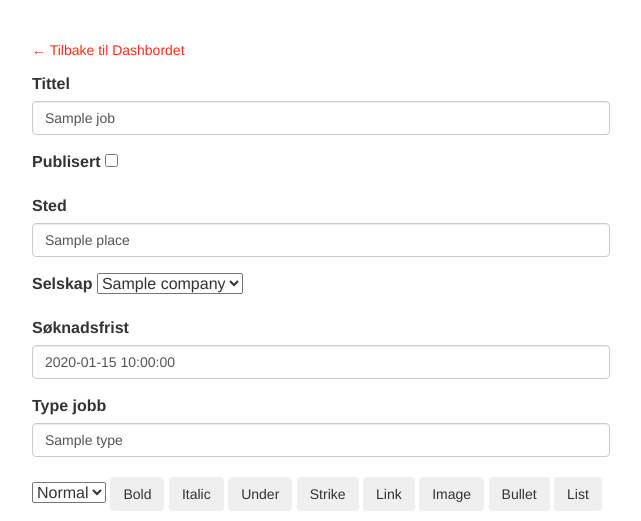
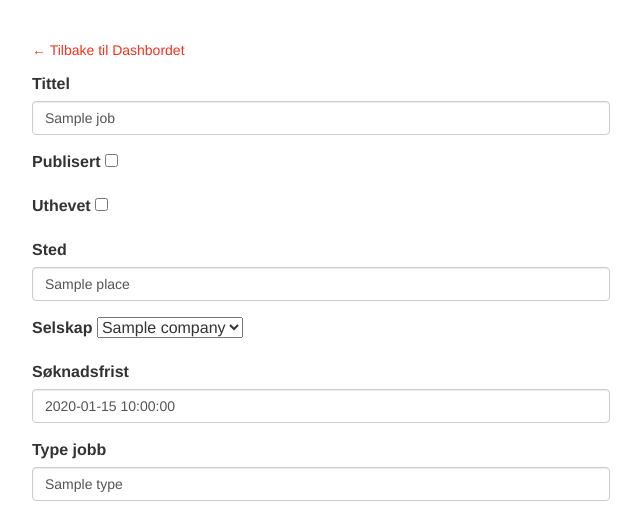
Before and after one commit to HYDPublic/Studjobb, a PHP site: template app/views/admin/edit-job.php in a window 1280 px wide. Shown: the part 365-886 px from the top of the page, without its empty margins (258-899 px from the left). Run offline with PHP 8.4, Linux system fonts and the light colour scheme; the template is opened without the code that fills it: most values are stand-ins (such as "Sample title", 1, 10 or a date in 2020); some libraries are stand-ins or nearby versions.

Commit message:
added mark checkbox to admin view and controller

```diff
--- a/app/controllers/admin.php
+++ b/app/controllers/admin.php
@@ -79,6 +79,12 @@ class Admin {
             $job->published = true;
         else
             $job->published = false;
+
+        if ($app->request->post('marked') == 'on')
+            $job->marked = true;
+        else
+            $job->marked = false;
+
         $job->save();
 
         $app->redirect('/admin/stilling/' . $id);
--- a/app/views/admin/edit-job.php
+++ b/app/views/admin/edit-job.php
@@ -16,6 +16,11 @@
                     <div class="form-group">
                         <label>Publisert</label>
                         <input name="published" type="checkbox" <?php if ($job->published == 1) print 'checked'; ?>>
+                    </div>
+
+                    <div class="form-group">
+                        <label>Uthevet</label>
+                        <input name="marked" type="checkbox" <?php if ($job->marked == 1) print 'checked'; ?>>
                     </div>
 
                     <div class="form-group">
```
